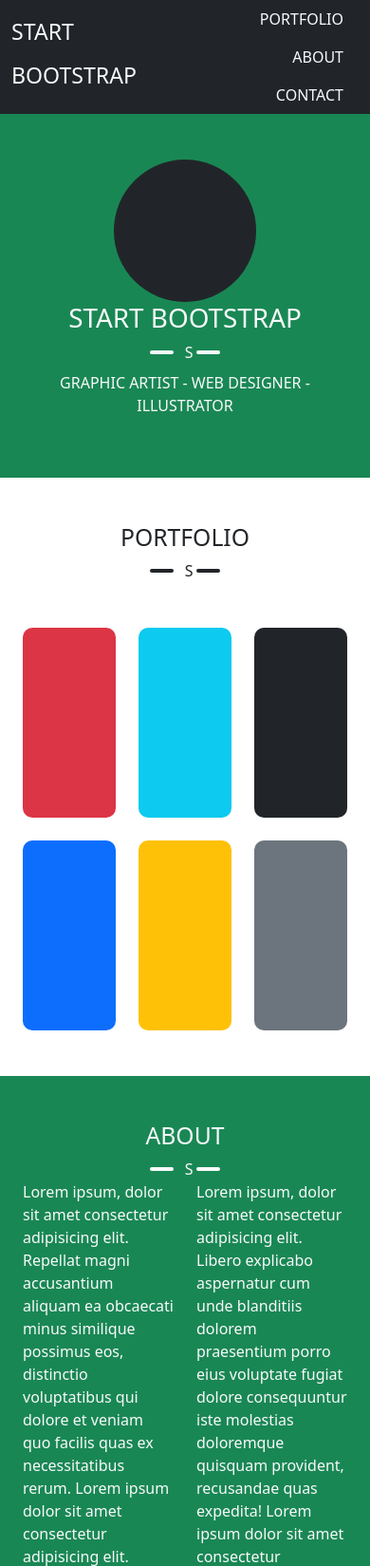
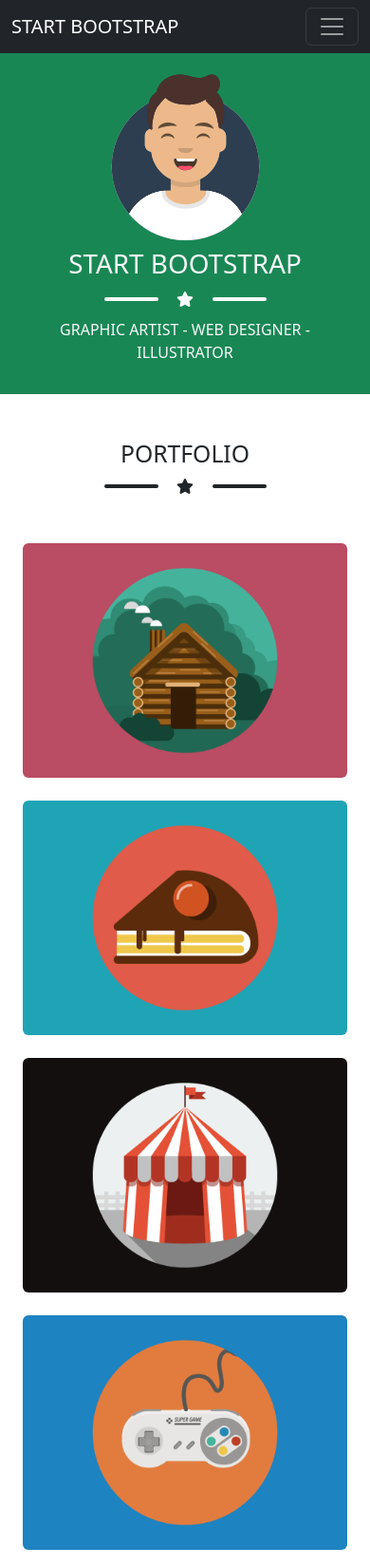
Before and after one commit to MonteDeveloper/html-css-bootstrap-freelancer, a plain HTML site: page index.html in a window 390 px wide. Shown: the top 1649 px of the page at 95% size. Drawn offline with nearby package versions, Linux system fonts and the light colour scheme.

Commit message:
feat: add responsive

```diff
--- a/css/main.css
+++ b/css/main.css
@@ -13,6 +13,16 @@ html{
     scroll-behavior: smooth;
 }
 
+section{
+    scroll-margin-top: 56px;
+}
+
+header::after{
+    content: '';
+    display: block;
+    height: 56px;
+}
+
 .my-formItem, textarea{
     border: none;
     border-bottom: 1px solid lightgray;
@@ -21,3 +31,13 @@ html{
 textarea{
     min-height: 200px;
 }
+
+.my-circleLogo{
+    width: 35px;
+    height: 35px;
+    font-size: 13px;
+    text-align: center;
+    border: 1px solid white;
+    border-radius: 50%;
+    padding: 10px;
+}
--- a/index.html
+++ b/index.html
@@ -6,29 +6,33 @@
     <meta name="viewport" content="width=device-width, initial-scale=1.0">
     <link href="https://cdn.jsdelivr.net/npm/bootstrap@5.3.0-alpha2/dist/css/bootstrap.min.css" rel="stylesheet" integrity="sha384-aFq/bzH65dt+w6FI2ooMVUpc+21e0SRygnTpmBvdBgSdnuTN7QbdgL+OapgHtvPp" crossorigin="anonymous">
     <link rel="stylesheet" href="./css/main.css">
+    <link rel="stylesheet" href="https://cdnjs.cloudflare.com/ajax/libs/font-awesome/6.0.0/css/all.min.css">
     <title>Portfolio</title>
 </head>
-<body class="debug">
+<body>
     <header>
-        <div class="bg-dark text-light text-uppercase">
+        <div class="bg-dark text-light text-uppercase fixed-top">
             <div class="container">
-                <div class="row align-items-center">
-                    <div class="col-6">
-                        <h3 class="lh-lg">start bootstrap</h2>
-                    </div>
+                <nav class="navbar navbar-dark navbar-expand-lg">
+                    <a class="navbar-brand" href="#">start bootstrap</a>
+                    <button class="navbar-toggler" type="button" data-toggle="collapse" data-target="#navbarText" aria-controls="navbarText" aria-expanded="false" aria-label="Toggle navigation">
+                        <span class="navbar-toggler-icon"></span>
+                    </button>
 
-                    <ul class="nav justify-content-end col-6">
+                    <div class="collapse navbar-collapse justify-content-end">
+                        <ul class="navbar-nav mr-auto">
                             <li class="nav-item">
-                          <a class="nav-link active text-light" href="#my-portfolioSection">Portfolio</a>
+                              <a class="nav-link" href="#my-portfolioSection">Portfolio</a>
                             </li>
                             <li class="nav-item">
-                          <a class="nav-link text-light" href="#my-aboutSection">About</a>
+                              <a class="nav-link" href="#my-aboutSection">About</a>
                             </li>
                             <li class="nav-item">
-                          <a class="nav-link text-light" href="#my-contactSection">Contact</a>
+                              <a class="nav-link" href="#my-contactSection">Contact</a>
                             </li>
                         </ul>
                     </div>
+                </nav>
             </div>
         </div>
     </header>
@@ -37,12 +41,14 @@
         <!-- START -->
         <section>
             <div class="container-fluid bg-success">
-                <div class="row justify-content-center py-5 text-light text-uppercase text-center">
-                    <div class="bg-dark my-portfolioImg rounded-circle"></div>
+                <div class="row justify-content-center py-3 text-light text-uppercase text-center">
+                    <div class="col-6 col-md-3 col-lg-2 pb-2">
+                        <img src="./img/avatar.svg" alt="avatar">
+                    </div>
                     <h1>START BOOTSTRAP</h1>
-                    <div class="row col-3 align-items-center">
+                    <div class="row col-6 col-md-3 col-lg-4 align-items-center">
                         <div class="col-4 bg-light pt-1 rounded"></div>
-                        <div class="col-4 text-center">S</div>
+                        <div class="col-4 text-center"><i class="fa-solid fa-star"></i></div>
                         <div class="col-4 bg-light pt-1 rounded"></div>
                     </div>
                     <div class="mt-2">
@@ -57,54 +63,55 @@
             <div class="container text-dark text-uppercase text-center py-5">
                 <div class="row justify-content-center">
                     <h2>portfolio</h2>
-                    <div class="row col-3 align-items-center">
+                    <div class="row col-6 col-md-3 col-lg-4 align-items-center">
                         <div class="col-4 bg-dark pt-1 rounded"></div>
-                        <div class="col-4 text-center">S</div>
+                        <div class="col-4 text-center"><i class="fa-solid fa-star"></i></div>
                         <div class="col-4 bg-dark pt-1 rounded"></div>
                     </div>
 
                     <!-- CARDS -->
                     <div class="row g-4">
-                        <div class="col-4">
-                            <div class="my-card bg-danger"></div>
+                        <div class="col-12 col-md-6 col-lg-4">
+                            <img class="img-fluid rounded" src="./img/cabin.png" alt="circleImg">
                         </div>
-                        <div class="col-4">
-                            <div class="my-card bg-info"></div>
+                        <div class="col-12 col-md-6 col-lg-4">
+                            <img class="img-fluid rounded" src="./img/cake.png" alt="circleImg">
                         </div>
-                        <div class="col-4">
-                            <div class="my-card bg-dark"></div>
+                        <div class="col-12 col-md-6 col-lg-4">
+                            <img class="img-fluid rounded" src="./img/circus.png" alt="circleImg">
                         </div>
-                        <div class="col-4">
-                            <div class="my-card bg-primary"></div>
+                        <div class="col-12 col-md-6 col-lg-4">
+                            <img class="img-fluid rounded" src="./img/game.png" alt="circleImg">
                         </div>
-                        <div class="col-4">
-                            <div class="my-card bg-warning"></div>
+                        <div class="col-12 col-md-6 col-lg-4">
+                            <img class="img-fluid rounded" src="./img/safe.png" alt="circleImg">
                         </div>
-                        <div class="col-4">
-                            <div class="my-card bg-secondary"></div>
+                        <div class="col-12 col-md-6 col-lg-4">
+                            <img class="img-fluid rounded" src="./img/submarine.png" alt="circleImg">
                         </div>
                     </div>
                 </div>
             </div>
         </section>
 
+        <!-- ABOUT -->
         <section id="my-aboutSection">
             <div class="bg-success py-5">
                 <div class="container text-center text-light">
                     <div class="row justify-content-center">
                         <h2 class="text-uppercase">about</h2>
-                        <div class="row col-3 align-items-center">
+                        <div class="row col-6 col-md-3 col-lg-4 align-items-center">
                             <div class="col-4 bg-light pt-1 rounded"></div>
-                            <div class="col-4 text-center">S</div>
+                            <div class="col-4 text-center"><i class="fa-solid fa-star"></i></div>
                             <div class="col-4 bg-light pt-1 rounded"></div>
                         </div>
-                        <div class="row text-start">
-                            <div class="col-6">
+                        <div class="row text-start py-3 px-5">
+                            <div class="col-12 col-md-6">
                                 <p>
                                     Lorem ipsum, dolor sit amet consectetur adipisicing elit. Repellat magni accusantium aliquam ea obcaecati minus similique possimus eos, distinctio voluptatibus qui dolore et veniam quo facilis quas ex necessitatibus rerum. Lorem ipsum dolor sit amet consectetur adipisicing elit. Repellendus non aliquam, magni fuga repudiandae placeat esse aspernatur, commodi adipisci asperiores incidunt molestiae aut sed ipsa aliquid maiores corrupti nesciunt dolorum!
                                 </p>
                             </div>
-                            <div class="col-6">
+                            <div class="col-12 col-md-6">
                                 <p>
                                     Lorem ipsum, dolor sit amet consectetur adipisicing elit. Libero explicabo aspernatur cum unde blanditiis dolorem praesentium porro eius voluptate fugiat dolore consequuntur iste molestias doloremque quisquam provident, recusandae quas expedita! Lorem ipsum dolor sit amet consectetur adipisicing elit. Vero, deserunt quaerat? Voluptas corrupti illo, tempora corporis explicabo consequatur provident! Asperiores voluptas eligendi ratione cupiditate cum illo, soluta corporis autem? Minus.
                                 </p>
@@ -116,17 +123,18 @@
             </div>
         </section>
 
+        <!-- CONTACT -->
         <section id="my-contactSection">
             <div class="container text-dark py-5">
                 <div class="row justify-content-center">
                     <h2 class="text-uppercase text-center">contact me</h2>
-                    <div class="row col-3 align-items-center">
+                    <div class="row col-6 col-md-3 col-lg-4 align-items-center">
                         <div class="col-4 bg-dark pt-1 rounded"></div>
-                        <div class="col-4 text-center">S</div>
+                        <div class="col-4 text-center"><i class="fa-solid fa-star"></i></div>
                         <div class="col-4 bg-dark pt-1 rounded"></div>
                     </div>
                 </div>
-                <form>
+                <form class="px-5">
                     <div>
                         <input type="text" class="my-formItem col-12 mb-2" id="formGroupExampleInput" placeholder="Name">
                         <input type="email" class="my-formItem col-12 mb-2" id="formGroupExampleInput" placeholder="Email Address">
@@ -143,27 +151,27 @@
         <div class="bg-dark text-light">
             <div class="container py-5">
                 <div class="row">
-                    <div class="col-4 text-center">
+                    <div class="col-12 col-md-4 text-center py-2">
                         <h3 class="text-uppercase">location</h3>
                         <p>
                             2215 John Daniel Drive Clark, MO 54243
                         </p>
                     </div>
 
-                    <div class="d-flex flex-column col-4 text-center align-items-center">
+                    <div class="d-flex flex-column col-12 col-md-4 text-center align-items-center py-2">
                         <h3 class="text-uppercase">around the web</h3>
                         <div class="row col-10">
                             <div class="col-3">
-                                f
+                                <i class="fa-brands fa-facebook-f my-circleLogo"></i>
                             </div>
                             <div class="col-3">
-                                g+
+                                <i class="fa-brands fa-google-plus-g my-circleLogo"></i>
                             </div>
                             <div class="col-3">
-                                tw
+                                <i class="fa-brands fa-twitter my-circleLogo"></i>
                             </div>
                             <div class="col-3">
-                                ln
+                                <i class="fa-brands fa-linkedin-in my-circleLogo"></i>
                             </div>
                         </div>
                     </div>
@@ -208,7 +216,7 @@
                         </div>
                     </div> -->
 
-                    <div class="col-4 text-center">
+                    <div class="col-12 col-md-4 text-center py-2">
                         <h3 class="text-uppercase">about freelancer</h3>
                         <p>
                             Freelance is a free to use, open source Bootstrap theme created by <span class="text-success">Start Bootstrap</span>.
@@ -224,8 +232,7 @@
         </div>
     </footer>
 
-
-    <!-- <script src="https://cdn.jsdelivr.net/npm/@popperjs/core@2.11.6/dist/umd/popper.min.js" integrity="sha384-oBqDVmMz9ATKxIep9tiCxS/Z9fNfEXiDAYTujMAeBAsjFuCZSmKbSSUnQlmh/jp3" crossorigin="anonymous"></script>
-    <script src="https://cdn.jsdelivr.net/npm/bootstrap@5.3.0-alpha2/dist/js/bootstrap.min.js" integrity="sha384-heAjqF+bCxXpCWLa6Zhcp4fu20XoNIA98ecBC1YkdXhszjoejr5y9Q77hIrv8R9i" crossorigin="anonymous"></script> -->
+    <script src="https://cdn.jsdelivr.net/npm/popper.js@1.12.9/dist/umd/popper.min.js" integrity="sha384-ApNbgh9B+Y1QKtv3Rn7W3mgPxhU9K/ScQsAP7hUibX39j7fakFPskvXusvfa0b4Q" crossorigin="anonymous"></script>
+    <script src="https://cdn.jsdelivr.net/npm/bootstrap@4.0.0/dist/js/bootstrap.min.js" integrity="sha384-JZR6Spejh4U02d8jOt6vLEHfe/JQGiRRSQQxSfFWpi1MquVdAyjUar5+76PVCmYl" crossorigin="anonymous"></script>
 </body>
 </html>
```
Also changed, not shown: img/avatar.svg (added), img/cabin.png (added), img/cake.png (added), img/circus.png (added), img/game.png (added), img/safe.png (added), img/submarine.png (added). Lines whose indentation alone changed are shown as unchanged.
